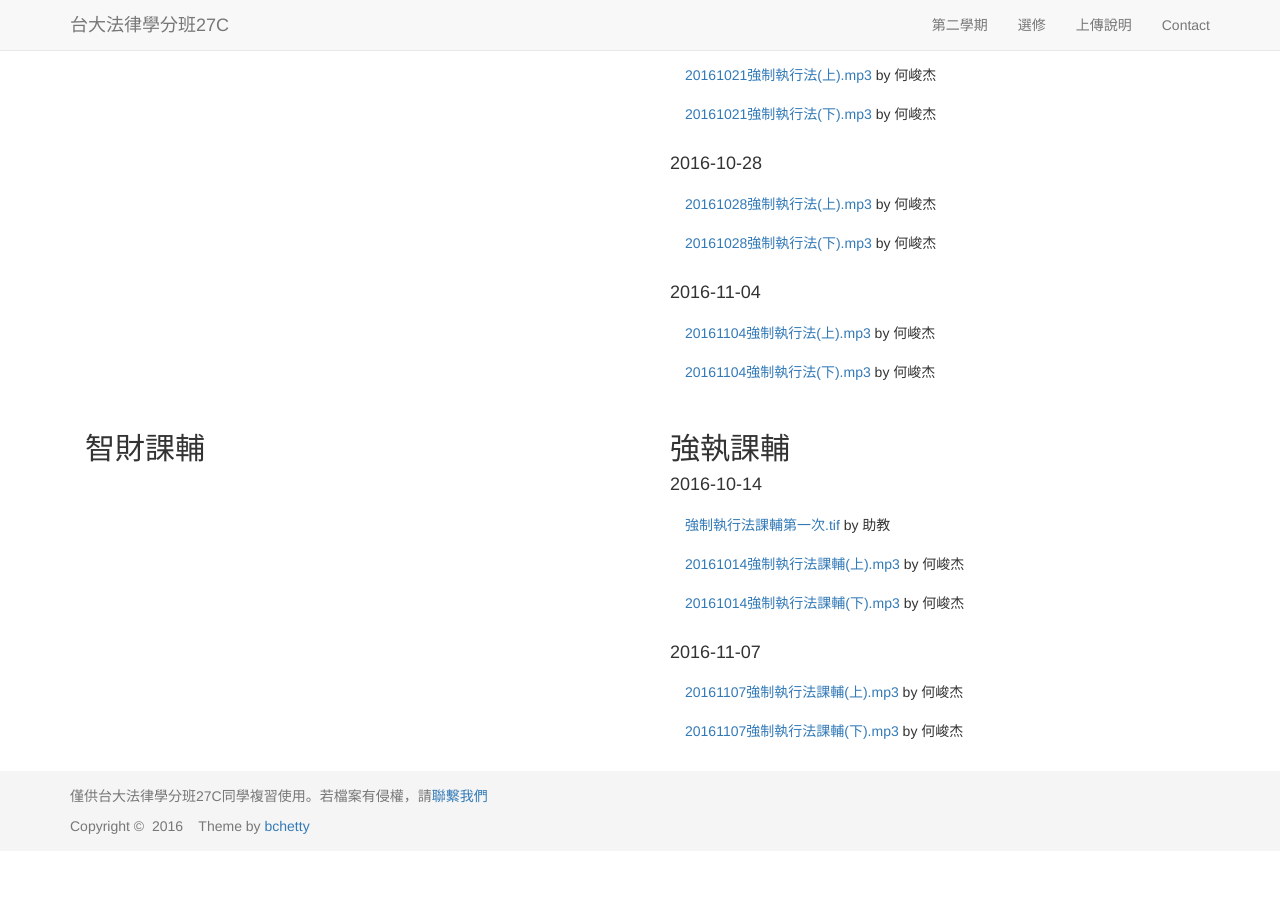
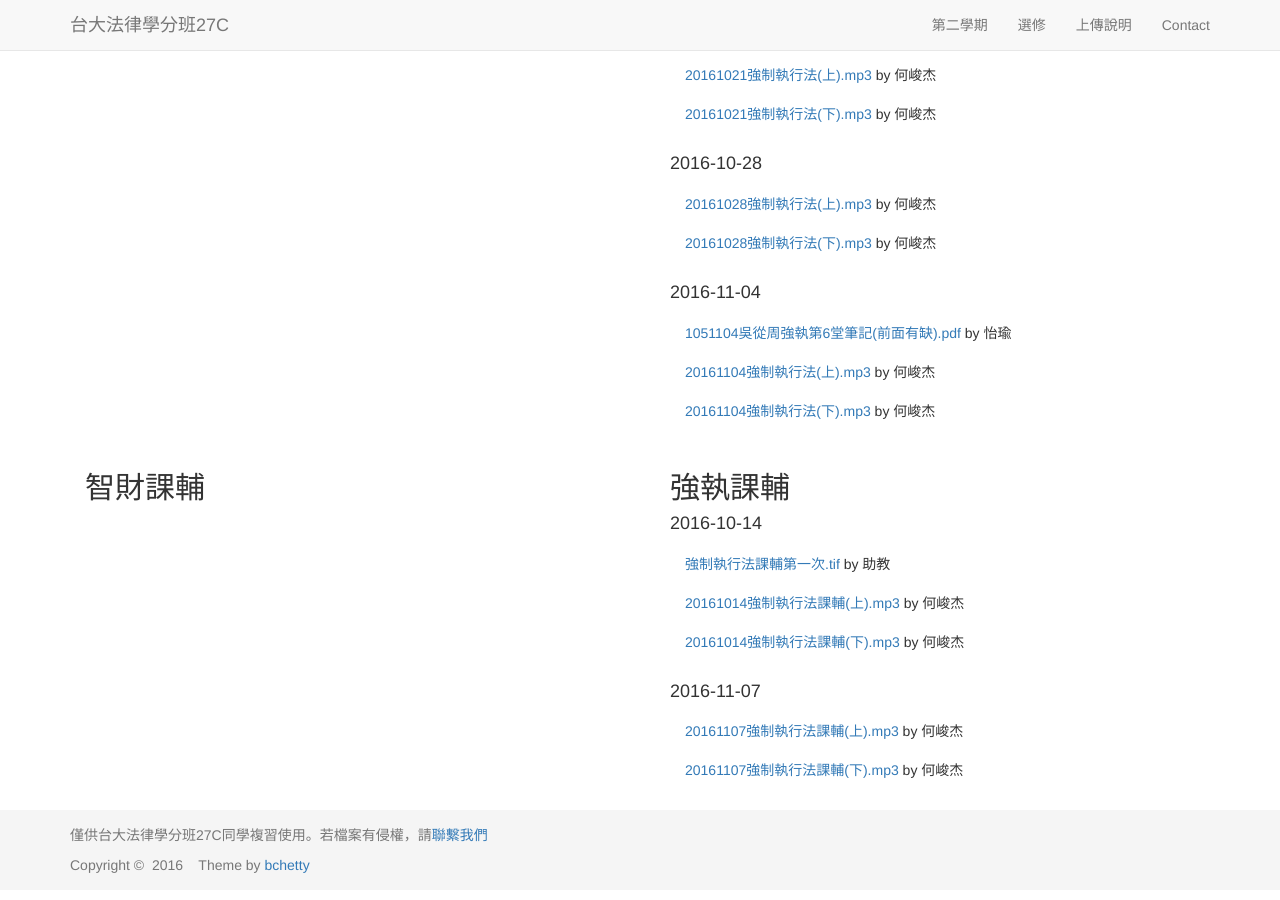
Before and after one commit to maxmilian/ntu_specs_law, a Jekyll site: the page built from elective/index.html, in a window 1280 px wide and 900 px high, scrolled down 602 px. Built offline with Jekyll 4.4.1, drawn with Linux system fonts in a browser that asks for light colours; nearby versions of some CDN libraries; before the commit the page ends 1463 px from its top, so only the background shows below that.

Commit message:
upload some materials

```diff
--- a/elective/index.html
+++ b/elective/index.html
@@ -31,7 +31,7 @@ layout: template1
       </ul>
       <h4>2016-10-21</h4>
       <ul class="list-group">
-        <li class="list-group-item"><a href="/ntu_specs_law/elective/enforcement_act/doc/enforcement_act_1.pdf">1051021吳從周強執第4堂筆記.pdf</a> by 怡瑜</li>
+        <li class="list-group-item"><a href="/ntu_specs_law/elective/enforcement_act/doc/enforcement_act_4.pdf">1051021吳從周強執第4堂筆記.pdf</a> by 怡瑜</li>
         <li class="list-group-item"><a href="{{ site.enforcement_act_record }}/Ho_4_1.mp3">20161021強制執行法(上).mp3</a> by 何峻杰</li>
         <li class="list-group-item"><a href="{{ site.enforcement_act_record }}/Ho_4_2.mp3">20161021強制執行法(下).mp3</a> by 何峻杰</li>
       </ul>
@@ -42,6 +42,7 @@ layout: template1
       </ul>
       <h4>2016-11-04</h4>
       <ul class="list-group">
+        <li class="list-group-item"><a href="/ntu_specs_law/elective/enforcement_act/doc/enforcement_act_6.pdf">1051104吳從周強執第6堂筆記(前面有缺).pdf</a> by 怡瑜</li>
         <li class="list-group-item"><a href="{{ site.enforcement_act_record }}/Ho_6_1.mp3">20161104強制執行法(上).mp3</a> by 何峻杰</li>
         <li class="list-group-item"><a href="{{ site.enforcement_act_record }}/Ho_6_2.mp3">20161104強制執行法(下).mp3</a> by 何峻杰</li>
       </ul>
--- a/semester2/index.html
+++ b/semester2/index.html
@@ -72,6 +72,7 @@ layout: template1
       </ul>
       <h4>2016-11-03</h4>
       <ul class="list-group">
+        <li class="list-group-item"><a href="/ntu_specs_law/semester2/civil_procedure/doc/civil_procedure_9.pdf">1051103民訴第9堂筆記.pdf</a> by 怡瑜</li>
         <li class="list-group-item"><a href="{{ site.civil_procedure_record }}/Kao_9_1.mp3">20161103民事訴訟法(上).mp3</a> by 高</li>
         <li class="list-group-item"><a href="{{ site.civil_procedure_record }}/Kao_9_2.mp3">20161103民事訴訟法(下).mp3</a> by 高</li>
         <li class="list-group-item"><a href="{{ site.civil_procedure_record }}/Ho_9_1.mp3">20161103民事訴訟法(上).mp3</a> by 何峻杰</li>
@@ -120,6 +121,7 @@ layout: template1
       </ul>
       <h4>2016-11-01</h4>
       <ul class="list-group">
+        <li class="list-group-item"><a href="/ntu_specs_law/semester2/criminal_procedure/doc/criminal_procedure_6.pdf">1051101薛智仁刑訴第6堂筆記.pdf</a> by 怡瑜</li>
         <li class="list-group-item"><a href="{{ site.criminal_procedure_record }}/Kao_6_1.mp3">20161101刑事訴訟法(上).mp3</a> by 高</li>
         <li class="list-group-item"><a href="{{ site.criminal_procedure_record }}/Kao_6_2.mp3">20161101刑事訴訟法(下).mp3</a> by 高</li>
         <li class="list-group-item"><a href="{{ site.criminal_procedure_record }}/Ho_6_1.mp3">20161101刑事訴訟法(上).mp3</a> by 何峻杰</li>
```
Also changed, not shown: Gemfile.lock, 3 other files.
